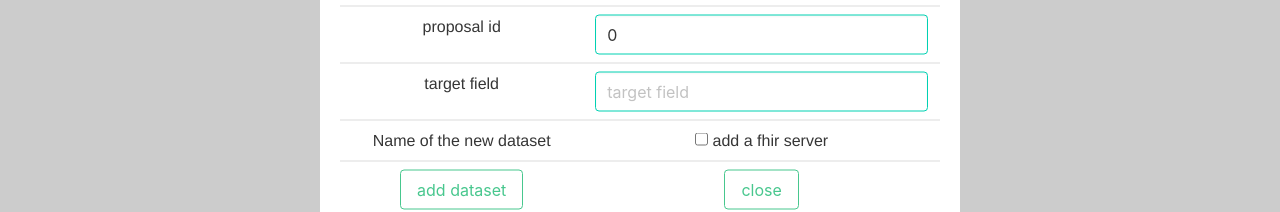
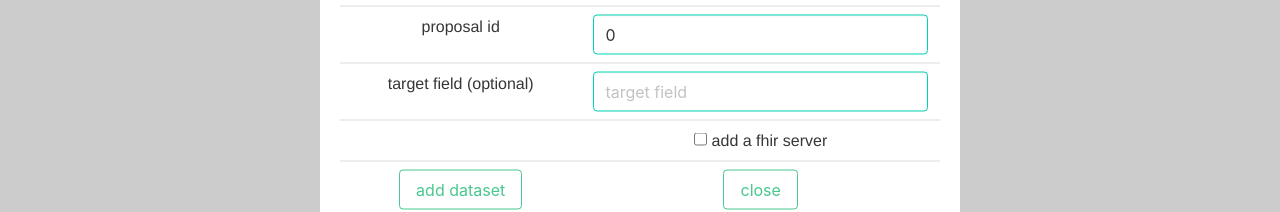
Before and after one commit to PHT-EU/station-frontend, a Vue app: page /#/data in a window 1280 px wide. Both pictures are taken after a click on the button 640 px from the left and 158 px from the top of the page. Shown: the part 420-632 px from the top of the page. Built offline with nearby package versions, Linux system fonts and the light colour scheme; no server answers.

Commit message:
some naming changes to the popupform

```diff
--- a/src/components/data/PopUpForm.vue
+++ b/src/components/data/PopUpForm.vue
@@ -19,16 +19,16 @@
           <tr><td> access path </td><td><input class="input is-primary"  v-model="newDataSet.access_path" type="text" placeholder="access path"></td></tr>
           <tr><td> proposal id </td>
               <td><input class="input is-primary"  v-model="newDataSet.proposal_id" type="text" placeholder="proposal id"></td></tr>
-          <tr><td> target field </td>
+          <tr><td> target field (optional) </td>
               <td><input class="input is-primary"  v-model="newDataSet.target_field" type="text" placeholder="target field"></td></tr>
 
-          <tr><td> Name of the new dataset </td><td><label class="checkbox">
+          <tr><td> </td><td><label class="checkbox">
             <input  class="checkbox is-primary" type="checkbox"   value="true" v-model="fhir_server">
               add a fhir server
             </label></td></tr>
-          <tr v-if="fhir_server"><td> Name of the new dataset </td><td><input class="input is-primary" v-if="fhir_server"  v-model="newDataSet.fhir_user" type="text" placeholder="fhir user"></td></tr>
-          <tr v-if="fhir_server"><td> Name of the new dataset </td><td><input class="input is-primary" v-if="fhir_server"  v-model="newDataSet.fhir_password" type="password" placeholder="fhir password"></td></tr>
-          <tr v-if="fhir_server"><td> Name of the new dataset </td><td><div class="select is-primary" v-if="fhir_server">
+          <tr v-if="fhir_server"><td> user of the fhir server </td><td><input class="input is-primary" v-if="fhir_server"  v-model="newDataSet.fhir_user" type="text" placeholder="fhir user"></td></tr>
+          <tr v-if="fhir_server"><td> password for the fhir user </td><td><input class="input is-primary" v-if="fhir_server"  v-model="newDataSet.fhir_password" type="password" placeholder="fhir password"></td></tr>
+          <tr v-if="fhir_server"><td> type of fhir server </td><td><div class="select is-primary" v-if="fhir_server">
             <select v-model="newDataSet.fhir_server_type" v-if="fhir_server">
               <option disabled value="">Please select one fhir server type</option>
               <option>blaze</option>
```
